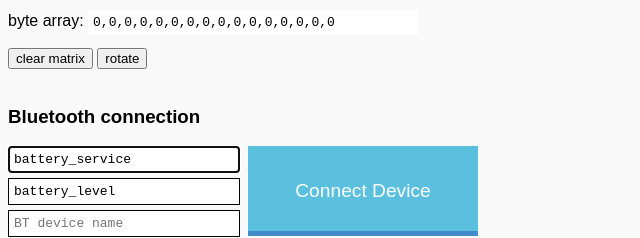
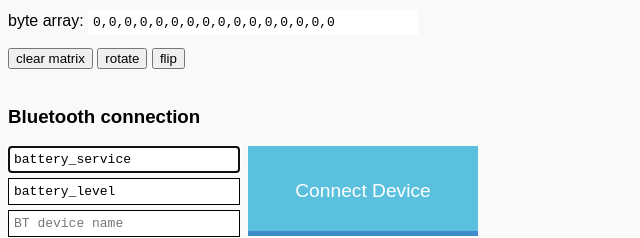
Before and after one commit to mmatyas/adamatrix16x8, a plain HTML site: page index.html in a window 1280 px wide. Shown: the part 403-641 px from the top of the page, 0-640 px from the left. Drawn offline with Linux system fonts and the light colour scheme.

Commit message:
Add flip function

```diff
--- a/index.html
+++ b/index.html
@@ -17,6 +17,7 @@
 <input type="text" id="result_field" readonly><br>
 <button onclick="reset()">clear matrix</button>
 <button onclick="rotate()">rotate</button>
+<button onclick="flip()">flip</button>
 
 <br>
 <br>
--- a/lededit.js
+++ b/lededit.js
@@ -127,6 +127,16 @@ function rotate() {
 	rotated = !rotated;
 }
 
+function flip() {
+	for (var row = 0; row < 4; row++) {
+		var tmp_row = matrix[row];
+		matrix[row] = matrix[7 - row];
+		matrix[7 - row] = tmp_row;
+	}
+	canvas_redraw();
+	calc_string_and_send();
+}
+
 function fill_matrix(bt_arr) {
 	recreate_matrix();
 
```
